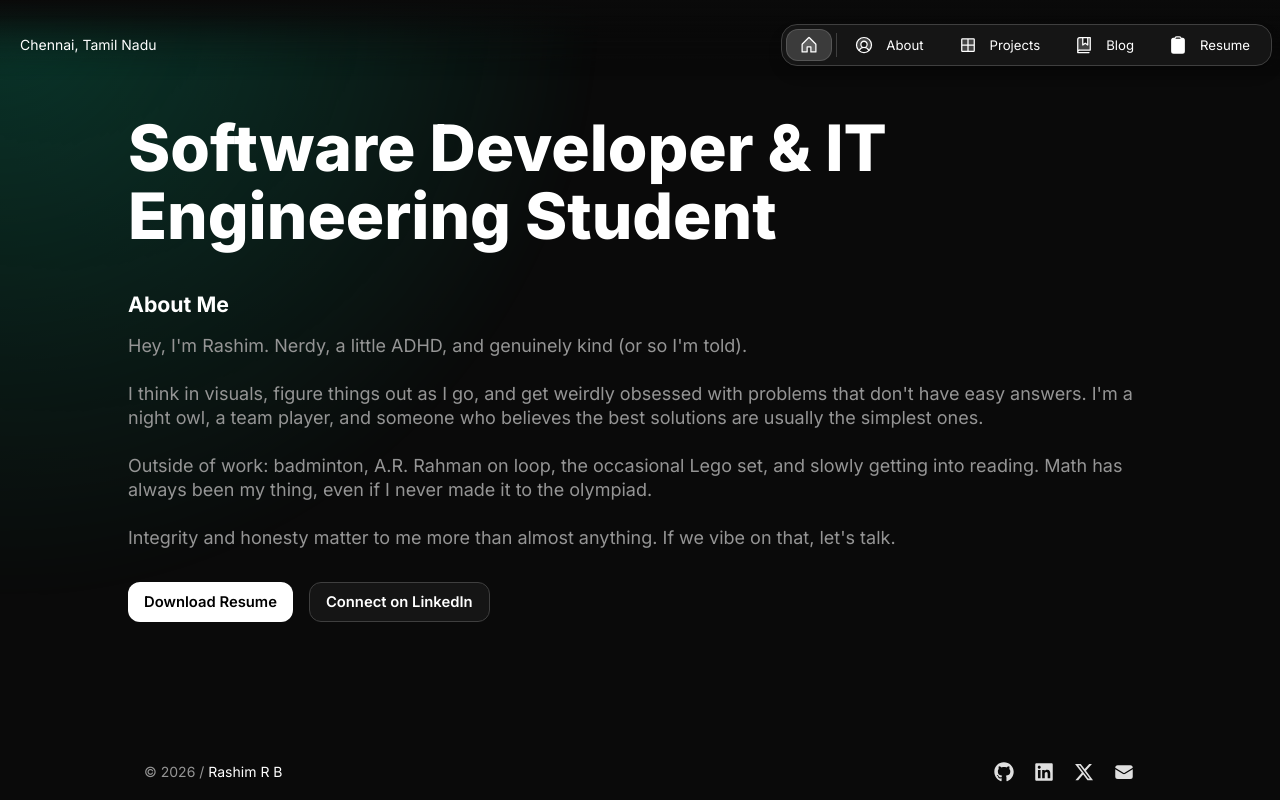
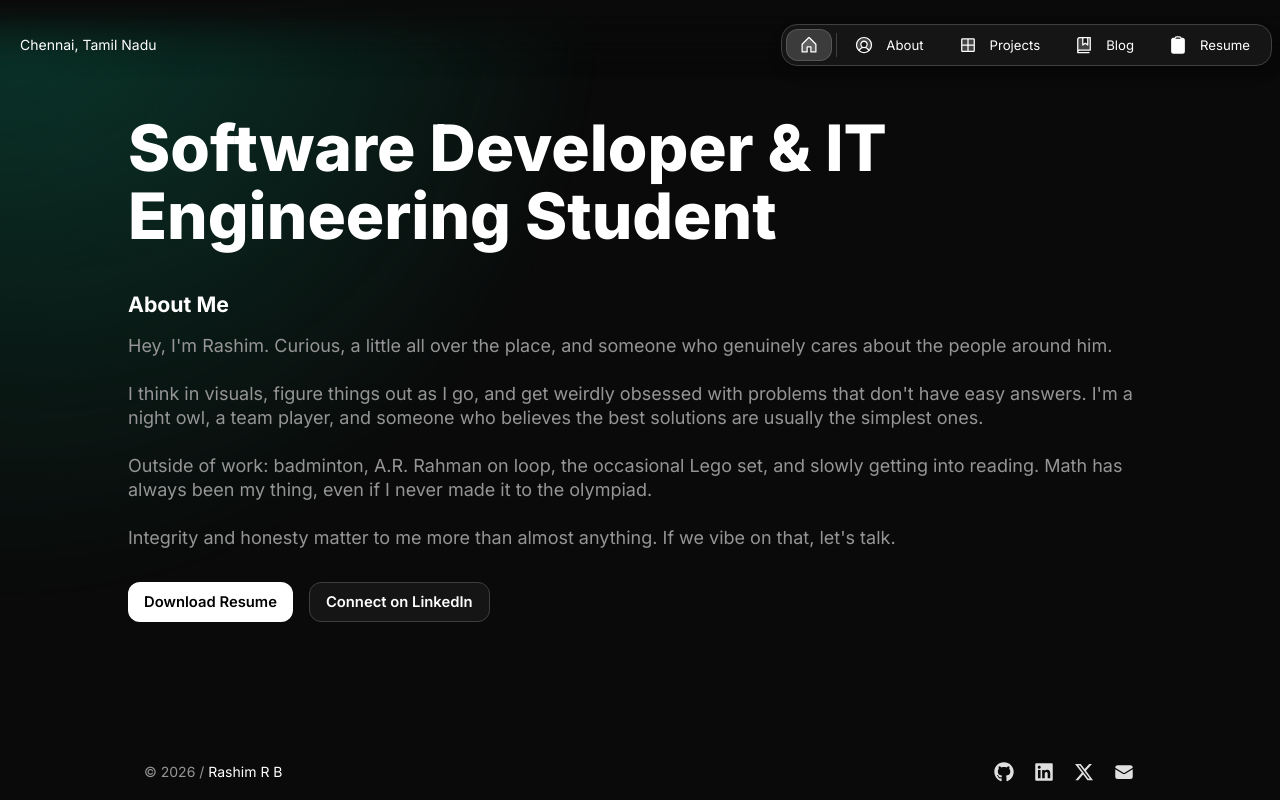
Before and after one commit to rashim2104/portfolio, a Next.js app: page / in a window 1280 px wide. Built offline with nearby package versions, Linux system fonts and the light colour scheme.

Commit message:
Rephrase opening line with warmer tone

```diff
--- a/src/app/resources/content.js
+++ b/src/app/resources/content.js
@@ -47,7 +47,7 @@ const home = {
   title: `${person.name}'s Portfolio`,
   description: `Software Developer & IT Engineering Student from ${person.location}`,
   headline: <>Software Developer & IT Engineering Student</>,
-  about: <>Hey, I'm Rashim. Nerdy, a little ADHD, and genuinely kind (or so I'm told).
+  about: <>Hey, I'm Rashim. Curious, a little all over the place, and someone who genuinely cares about the people around him.
     <br /><br />
     I think in visuals, figure things out as I go, and get weirdly obsessed with problems that don't have easy answers. I'm a night owl, a team player, and someone who believes the best solutions are usually the simplest ones.
     <br /><br />
```
